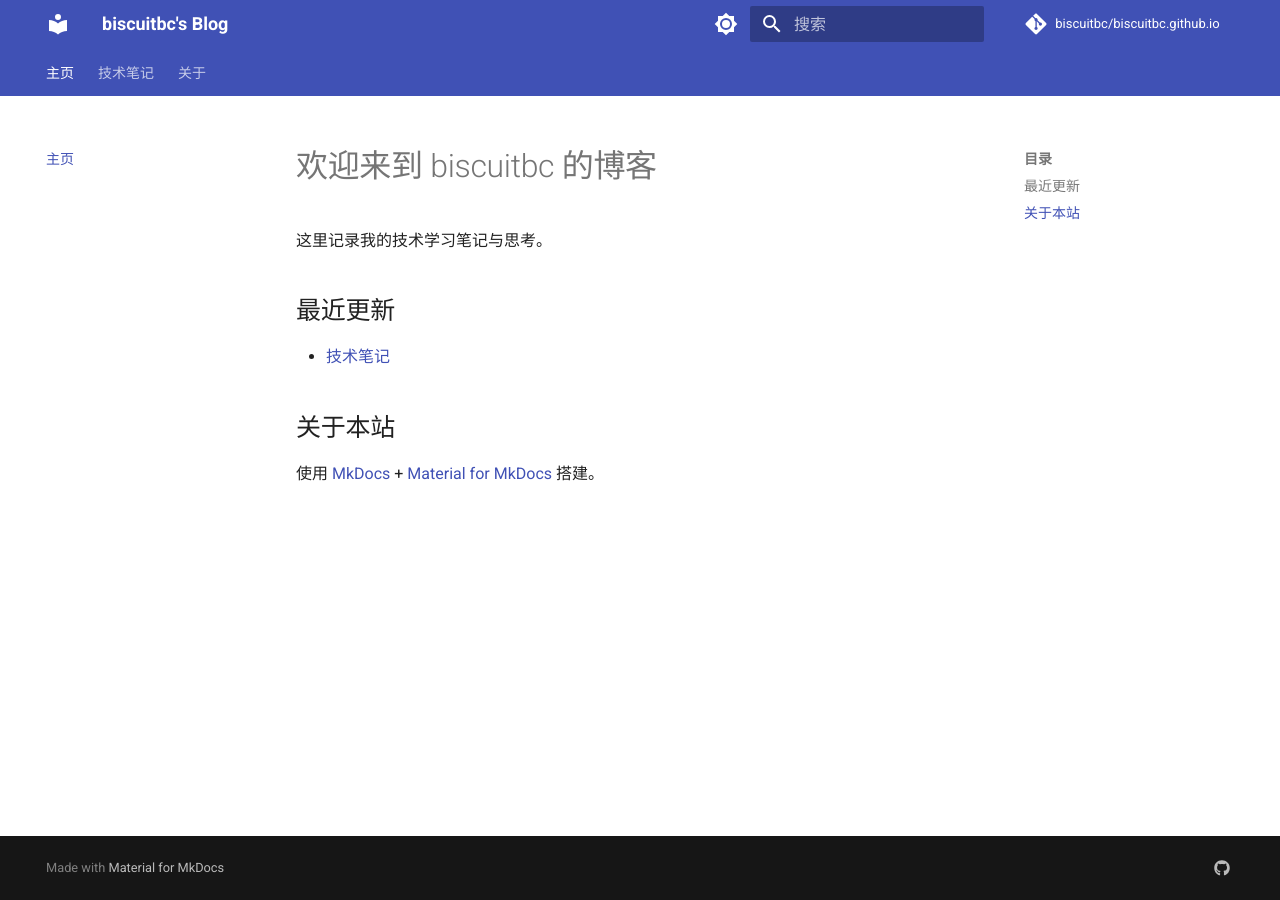
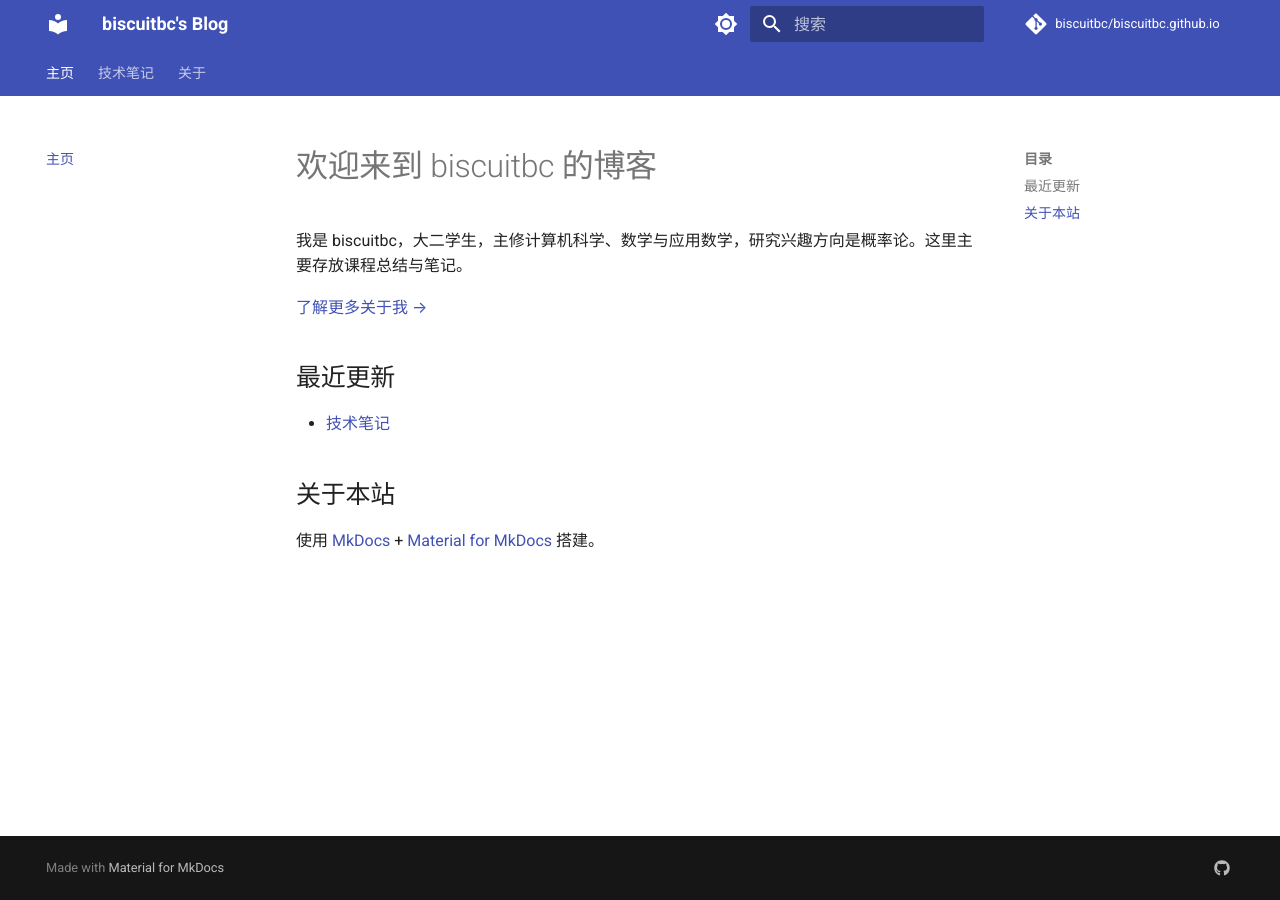
Before and after one commit to biscuitbc/biscuitbc.github.io, an MkDocs documentation site: the page built from docs/index.md, in a window 1280 px wide. Built offline with MkDocs 1.6.1 and Material for MkDocs 9.7.7, drawn with Linux system fonts in a browser that asks for light colours; comment, search, counter and statistics services are not loaded.

Commit message:
feat: 支持嵌入 PDF，更新主页与关于页

```diff
--- a/docs/index.md
+++ b/docs/index.md
@@ -1,6 +1,8 @@
 # 欢迎来到 biscuitbc 的博客
 
-这里记录我的技术学习笔记与思考。
+我是 biscuitbc，大二学生，主修计算机科学、数学与应用数学，研究兴趣方向是概率论。这里主要存放课程总结与笔记。
+
+[了解更多关于我 →](about.md)
 
 ## 最近更新
 
```
